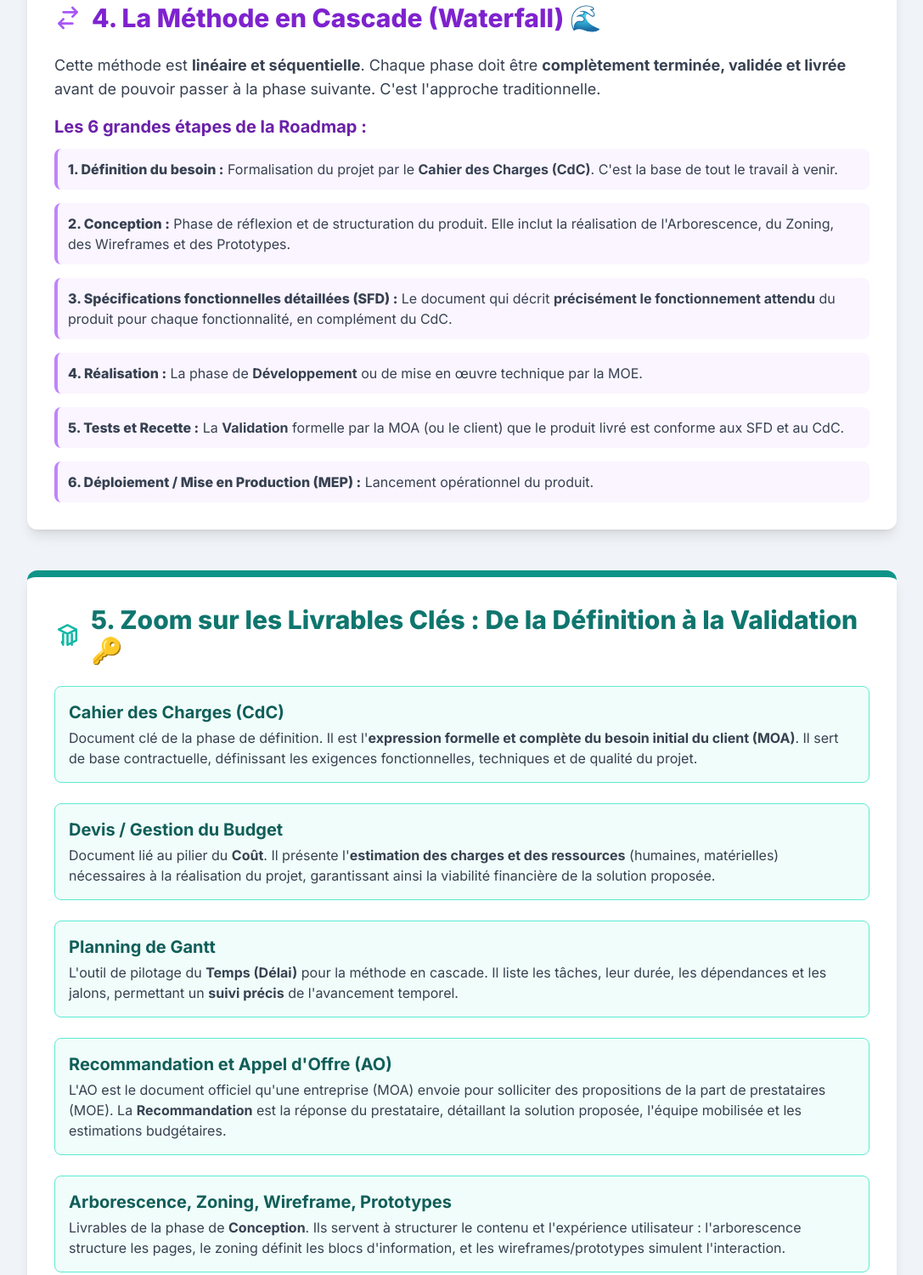
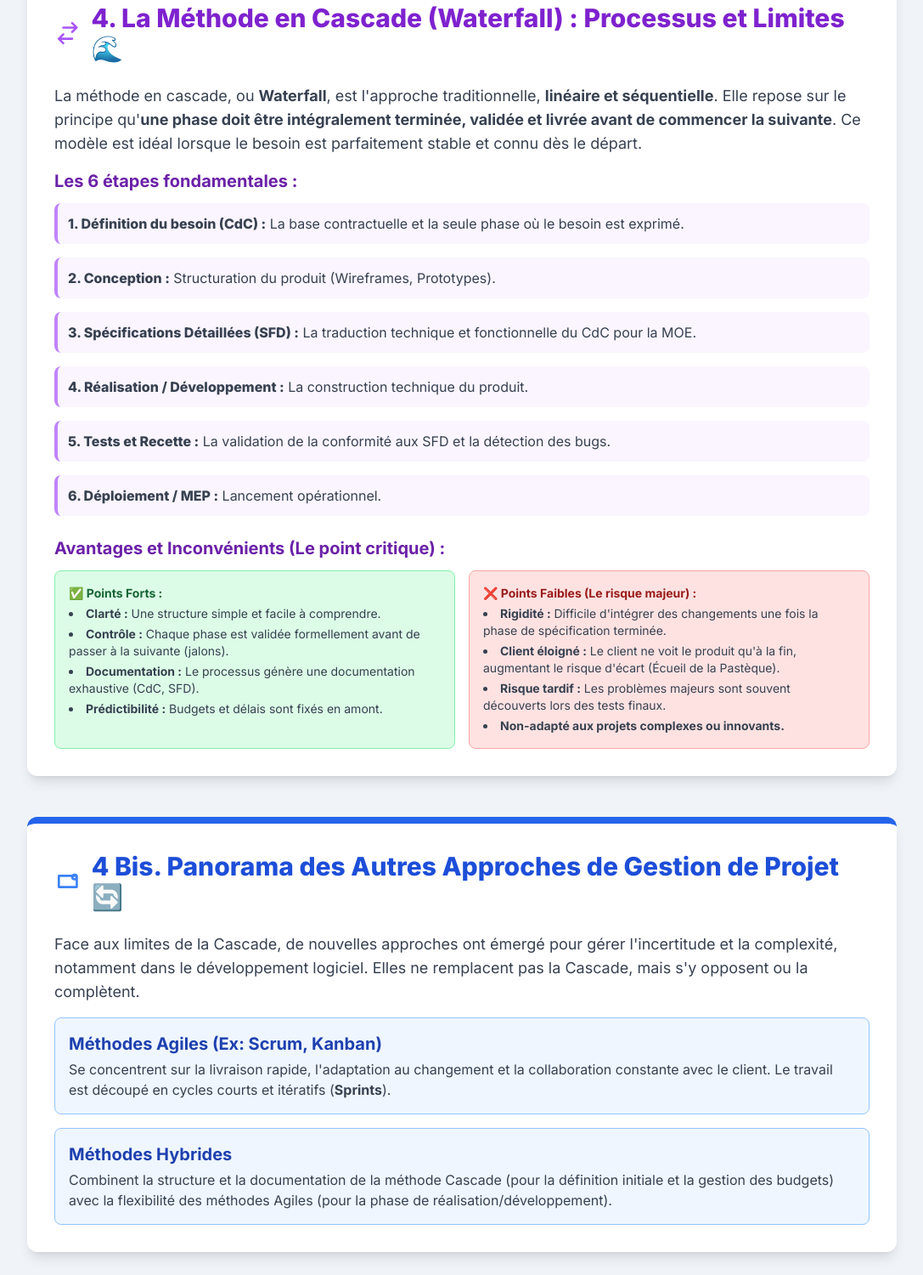
Before and after one commit to ProjetTechAcademy/Projet_01_methode_gestion_traditionnelles, a plain HTML site: page index.html in a window 1280 px wide. Shown: the part 1983-3483 px from the top of the page at 85% size, without its empty margins (96-1183 px from the left). Drawn offline with nearby package versions, Linux system fonts and the light colour scheme.

Commit message:
Update index.html

```diff
--- a/index.html
+++ b/index.html
@@ -82,7 +82,6 @@
 
     <div class="max-w-5xl mx-auto">
         <header class="text-center mb-12 p-6 bg-white rounded-xl shadow-2xl">
-            <!-- Modification du titre principal avec espace autour du double point pour la typographie française -->
             <h1 class="text-4xl sm:text-5xl font-extrabold text-indigo-800 mb-2">01 : Les méthodes de gestion de projet traditionnelles</h1>
         </header>
 
@@ -176,37 +175,85 @@
             </div>
         </section>
 
-        <!-- Section 4: Méthode en Cascade Détaillée -->
+        <!-- Section 4: Méthode en Cascade Détaillée (ENRICHIE) -->
         <section class="mb-12 card bg-white p-8 rounded-xl shadow-lg border-t-8 border-purple-600">
             <h2 class="text-3xl font-extrabold text-purple-700 mb-6 flex items-center">
                 <svg class="w-8 h-8 mr-3 text-purple-500" fill="none" stroke="currentColor" viewBox="0 0 24 24" xmlns="http://www.w3.org/2000/svg"><path stroke-linecap="round" stroke-linejoin="round" stroke-width="2" d="M8 7h12m0 0l-4-4m4 4l-4 4m0 6H4m0 0l4 4m-4-4l4-4"></path></svg>
-                4. La Méthode en Cascade (Waterfall) 🌊
+                4. La Méthode en Cascade (Waterfall) : Processus et Limites 🌊
             </h2>
             <p class="text-lg text-gray-700 mb-4">
-                Cette méthode est <B>linéaire et séquentielle</B>. Chaque phase doit être <B>complètement terminée, validée et livrée</B> avant de pouvoir passer à la phase suivante. C'est l'approche traditionnelle.
+                La méthode en cascade, ou <B>Waterfall</B>, est l'approche traditionnelle, <B>linéaire et séquentielle</B>. Elle repose sur le principe qu'<B>une phase doit être intégralement terminée, validée et livrée avant de commencer la suivante</B>. Ce modèle est idéal lorsque le besoin est parfaitement stable et connu dès le départ.
             </p>
 
-            <h3 class="font-bold text-xl text-purple-800 mb-3">Les 6 grandes étapes de la Roadmap :</h3>
+            <h3 class="font-bold text-xl text-purple-800 mb-3">Les 6 étapes fondamentales :</h3>
             <ol class="space-y-4 text-gray-700">
                 <li class="p-3 bg-purple-50 rounded-lg border-l-4 border-purple-400">
-                    <B class="font-extrabold">1. Définition du besoin :</B> Formalisation du projet par le <B>Cahier des Charges (CdC)</B>. C'est la base de tout le travail à venir.
+                    <B class="font-extrabold">1. Définition du besoin (CdC) :</B> La base contractuelle et la seule phase où le besoin est exprimé.
                 </li>
                 <li class="p-3 bg-purple-50 rounded-lg border-l-4 border-purple-400">
-                    <B class="font-extrabold">2. Conception :</B> Phase de réflexion et de structuration du produit. Elle inclut la réalisation de l'Arborescence, du Zoning, des Wireframes et des Prototypes.
+                    <B class="font-extrabold">2. Conception :</B> Structuration du produit (Wireframes, Prototypes).
                 </li>
                 <li class="p-3 bg-purple-50 rounded-lg border-l-4 border-purple-400">
-                    <B class="font-extrabold">3. Spécifications fonctionnelles détaillées (SFD) :</B> Le document qui décrit <B>précisément le fonctionnement attendu</B> du produit pour chaque fonctionnalité, en complément du CdC.
+                    <B class="font-extrabold">3. Spécifications Détaillées (SFD) :</B> La traduction technique et fonctionnelle du CdC pour la MOE.
                 </li>
                 <li class="p-3 bg-purple-50 rounded-lg border-l-4 border-purple-400">
-                    <B class="font-extrabold">4. Réalisation :</B> La phase de <B>Développement</B> ou de mise en œuvre technique par la MOE.
+                    <B class="font-extrabold">4. Réalisation / Développement :</B> La construction technique du produit.
                 </li>
                 <li class="p-3 bg-purple-50 rounded-lg border-l-4 border-purple-400">
-                    <B class="font-extrabold">5. Tests et Recette :</B> La <B>Validation</B> formelle par la MOA (ou le client) que le produit livré est conforme aux SFD et au CdC.
+                    <B class="font-extrabold">5. Tests et Recette :</B> La validation de la conformité aux SFD et la détection des bugs.
                 </li>
                 <li class="p-3 bg-purple-50 rounded-lg border-l-4 border-purple-400">
-                    <B class="font-extrabold">6. Déploiement / Mise en Production (MEP) :</B> Lancement opérationnel du produit.
+                    <B class="font-extrabold">6. Déploiement / MEP :</B> Lancement opérationnel.
                 </li>
             </ol>
+
+            <h3 class="font-bold text-xl text-purple-800 mt-6 mb-3">Avantages et Inconvénients (Le point critique) :</h3>
+            <div class="grid md:grid-cols-2 gap-4 text-sm">
+                <div class="p-4 bg-green-100 rounded-lg border border-green-300">
+                    <B class="text-green-800 block mb-1">✅ Points Forts :</B>
+                    <ul class="list-disc list-inside space-y-1 text-gray-700">
+                        <li><B>Clarté :</B> Une structure simple et facile à comprendre.</li>
+                        <li><B>Contrôle :</B> Chaque phase est validée formellement avant de passer à la suivante (jalons).</li>
+                        <li><B>Documentation :</B> Le processus génère une documentation exhaustive (CdC, SFD).</li>
+                        <li><B>Prédictibilité :</B> Budgets et délais sont fixés en amont.</li>
+                    </ul>
+                </div>
+                <div class="p-4 bg-red-100 rounded-lg border border-red-300">
+                    <B class="text-red-800 block mb-1">❌ Points Faibles (Le risque majeur) :</B>
+                    <ul class="list-disc list-inside space-y-1 text-gray-700">
+                        <li><B>Rigidité :</B> Difficile d'intégrer des changements une fois la phase de spécification terminée.</li>
+                        <li><B>Client éloigné :</B> Le client ne voit le produit qu'à la fin, augmentant le risque d'écart (Écueil de la Pastèque).</li>
+                        <li><B>Risque tardif :</B> Les problèmes majeurs sont souvent découverts lors des tests finaux.</li>
+                        <li><B>Non-adapté aux projets complexes ou innovants.</B></li>
+                    </ul>
+                </div>
+            </div>
+        </section>
+
+        <!-- Section 4 BIS: Autres Méthodes -->
+        <section class="mb-12 card bg-white p-8 rounded-xl shadow-lg border-t-8 border-blue-600">
+            <h2 class="text-3xl font-extrabold text-blue-700 mb-6 flex items-center">
+                <svg class="w-8 h-8 mr-3 text-blue-500" fill="none" stroke="currentColor" viewBox="0 0 24 24" xmlns="http://www.w3.org/2000/svg"><path stroke-linecap="round" stroke-linejoin="round" stroke-width="2" d="M4 7v10h16V7H4zm14 3a2 2 0 100-4 2 2 0 000 4z"></path></svg>
+                4 Bis. Panorama des Autres Approches de Gestion de Projet 🔄
+            </h2>
+            <p class="text-lg text-gray-700 mb-4">
+                Face aux limites de la Cascade, de nouvelles approches ont émergé pour gérer l'incertitude et la complexité, notamment dans le développement logiciel. Elles ne remplacent pas la Cascade, mais s'y opposent ou la complètent.
+            </p>
+
+            <div class="space-y-4">
+                <div class="p-4 bg-blue-50 rounded-lg border border-blue-300">
+                    <B class="text-blue-800 text-xl block mb-1">Méthodes Agiles (Ex: Scrum, Kanban)</B>
+                    <p class="text-gray-700">
+                        Se concentrent sur la livraison rapide, l'adaptation au changement et la collaboration constante avec le client. Le travail est découpé en cycles courts et itératifs (<B>Sprints</B>).
+                    </p>
+                </div>
+                <div class="p-4 bg-blue-50 rounded-lg border border-blue-300">
+                    <B class="text-blue-800 text-xl block mb-1">Méthodes Hybrides</B>
+                    <p class="text-gray-700">
+                        Combinent la structure et la documentation de la méthode Cascade (pour la définition initiale et la gestion des budgets) avec la flexibilité des méthodes Agiles (pour la phase de réalisation/développement).
+                    </p>
+                </div>
+            </div>
         </section>
 
         <!-- Section 5: Livrables Clés Détaillés (ENRICHISSEMENT) -->
@@ -318,6 +365,12 @@
                         <B>Mise en Production</B> : L'étape finale de la méthode en cascade où le produit, service ou résultat est déployé et rendu opérationnel pour les utilisateurs.
                     </dd>
                 </div>
+                <div class="glossary-item">
+                    <dt>AO</dt>
+                    <dd>
+                        <B>Appel d'Offre</B> : Processus par lequel une entreprise sollicite des propositions chiffrées de prestataires (MOE) pour la réalisation d'un projet.
+                    </dd>
+                </div>
             </dl>
         </section>
 
```
